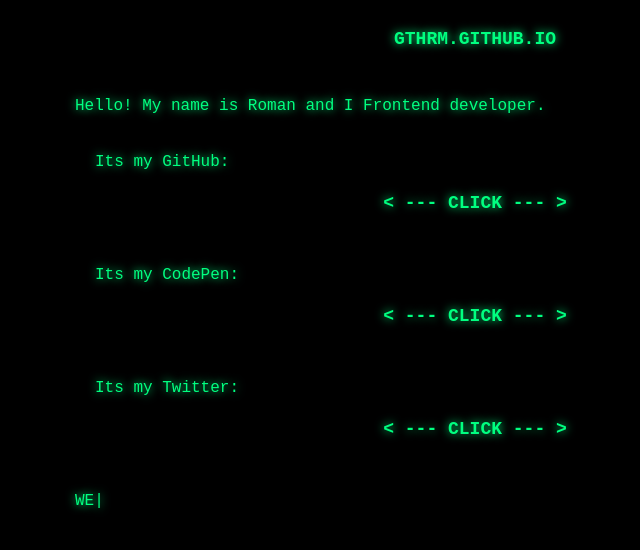
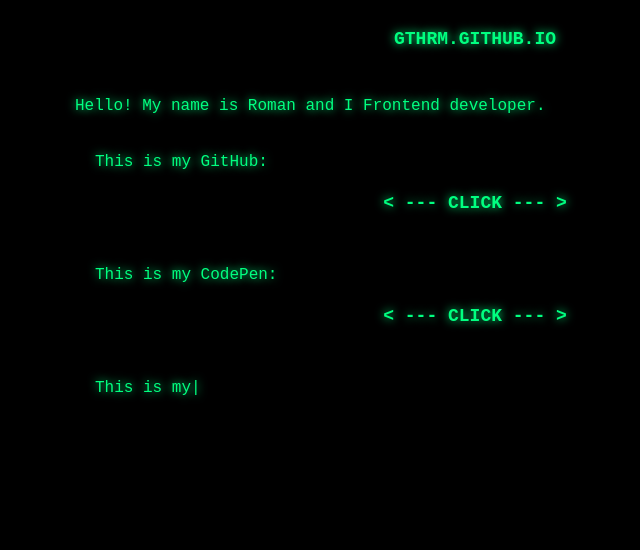
Before and after one commit to gthrm/gthrm.github.io, a React (Create React App) app: page / in a window 1280 px wide. Shown: the top 550 px of the page, without its empty margins (165-805 px from the left). Built offline with nearby package versions, Linux system fonts and the light colour scheme; a web font is replaced by a local one.

Commit message:
Update App.js

```diff
--- a/src/App.js
+++ b/src/App.js
@@ -13,19 +13,19 @@ class App extends React.Component {
         },
         {
           id: '02',
-          text: ['Its my GitHub:'],
+          text: ['This is my GitHub:'],
           isTyped: false,
           link: 'https://github.com/gthrm'
         },
         {
           id: '03',
-          text: ['Its my CodePen:'],
+          text: ['This is my CodePen:'],
           isTyped: false,
           link: 'https://codepen.io/gthrm'
         },
         {
           id: '04',
-          text: ['Its my Twitter:'],
+          text: ['This is my Twitter:'],
           isTyped: false,
           link: 'https://twitter.com/RomanSeRA'
         },
```
